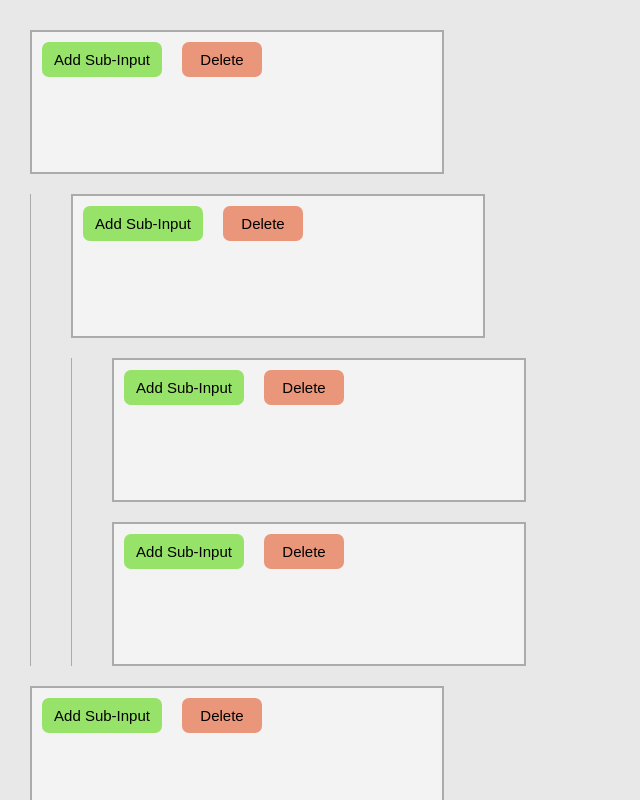
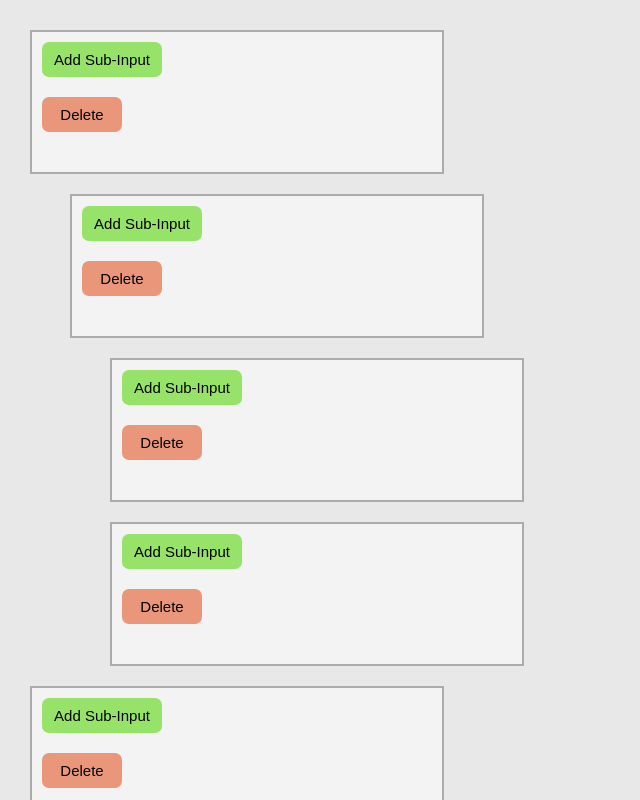
Before and after one commit to DominikDR/FormBuilder, a React app: page / in a window 1280 px wide. Shown: the top 800 px of the page, without its empty margins (0-640 px from the left). Built offline with nearby package versions, Linux system fonts and the light colour scheme.

Commit message:
Changes to functions names

```diff
--- a/src/components/App/App.js
+++ b/src/components/App/App.js
@@ -1,5 +1,5 @@
 import React from 'react';
-import FormList from '../FormList/FormList';
+import FormTree from '../FormTree/FormTree';
 
 import styles from './App.css';
 
@@ -8,7 +8,7 @@ export default class App extends React.Component {
     render() {
         return (
             <div className={styles.mainPage}>
-                <FormList />
+                <FormTree />
             </div>
         );
     }
--- a/src/components/Input/Input.css
+++ b/src/components/Form/Form.css
@@ -1,10 +1,17 @@
 .formBox {
+    display: flex;
+    flex-direction: column;
     height: 140px;
     width: 410px;
     border: 2px solid #ababab;
     margin-bottom: 20px;
     list-style-type: none;
     background-color: #f3f3f3;
+}
+
+.buttons {
+    display: flex;
+    flex-direction: row;
 }
 
 .formButton {
--- a/src/components/Input/Input.js
+++ b/src/components/Form/Form.js
@@ -2,26 +2,26 @@ import React from 'react';
 import classnames from 'classnames';
 import generateUniqueID from '../../generateUniqueID';
 
-import styles from './Input.css';
+import styles from './Form.css';
 
 export default class Form extends React.PureComponent {
-    handleAddSubInput = () => {
-        const { addSubInput, inputID } = this.props;
-        const newForm = this.createForm(inputID);
-        addSubInput(newForm);
+    handleAddSubForm = () => {
+        const { addSubForm, formID } = this.props;
+        const newForm = this.createForm(formID);
+        addSubForm(newForm);
     }
 
-    handleDeleteSubInput = () => {
-        const { deleteSubInput, inputID } = this.props;
-        deleteSubInput(inputID);
+    handleDeleteSubForm = () => {
+        const { deleteSubForm, formID } = this.props;
+        deleteSubForm(formID);
     }
 
-    createForm = (clickedInputID) => {
-        const newInputID = generateUniqueID();
+    createForm = (clickedFormID) => {
+        const newFormID = generateUniqueID();
         const newForm = {
-            id: newInputID,
-            parentID: clickedInputID,
-            subInputs: [],
+            id: newFormID,
+            parentID: clickedFormID,
+            subForms: [],
         };
         return newForm;
     }
@@ -30,14 +30,14 @@ export default class Form extends React.PureComponent {
         return (
             <li className={styles.formBox}>
                 <button
-                    onClick={this.handleAddSubInput}
+                    onClick={this.handleAddSubForm}
                     type="button"
                     className={classnames(styles.formButton, styles.addButton)}
                 >
                     Add Sub-Input
                 </button>
                 <button
-                    onClick={this.handleDeleteSubInput}
+                    onClick={this.handleDeleteSubForm}
                     type="button"
                     className={classnames(styles.formButton, styles.deleteButton)}
                 >
--- a/src/components/FormList/FormList.js
+++ /dev/null
@@ -1,95 +0,0 @@
-import React, { Fragment } from 'react';
-import Input from '../Input/Input';
-import data from '../../data';
-import generateUniqueID from '../../generateUniqueID';
-
-import styles from './FormList.css';
-
-export default class FormList extends React.Component {
-    state = {
-        data,
-    }
-
-    addInput = () => {
-        const { data } = this.state;
-        const newInput = {
-            id: generateUniqueID(),
-            subInputs: [],
-        };
-        this.setState({
-            data: {
-                ...data,
-                [newInput.id]: newInput,
-            },
-        });
-    }
-
-    addSubInput = (newInput) => {
-        const { data } = this.state;
-        this.setState({
-            data: {
-                ...data,
-                [newInput.parentID]: {
-                    ...data[newInput.parentID],
-                    subInputs: [...data[newInput.parentID].subInputs, newInput.id],
-                },
-                [newInput.id]: newInput,
-            },
-        });
-    }
-
-    deleteSubInput = (clickedInputID) => {
-        const { data } = this.state;
-        const dataCopy = JSON.parse(JSON.stringify(data));
-        const sumNestedInputs = this.sumNestedInputs(clickedInputID);
-        sumNestedInputs.forEach((id) => { delete dataCopy[id]; });
-
-        const { parentID } = dataCopy[clickedInputID];
-        if (dataCopy[parentID]) {
-            dataCopy[parentID].subInputs = dataCopy[parentID].subInputs.filter(id => id !== clickedInputID);
-        }
-
-        delete dataCopy[clickedInputID];
-        this.setState({
-            data: dataCopy,
-        });
-    }
-
-    sumNestedInputs = (id) => {
-        const { data } = this.state;
-        const { subInputs } = data[id];
-        return [...subInputs, ...subInputs.map(this.sumNestedInputs).flat()];
-    }
-
-    constructInput = (dataKey) => {
-        const { data } = this.state;
-        return (
-            <Fragment key={dataKey}>
-                <Input
-                    inputID={data[dataKey].id}
-                    addSubInput={this.addSubInput}
-                    deleteSubInput={this.deleteSubInput}
-                />
-                <ol className={styles.subList}>
-                    {data[dataKey].subInputs.map(this.constructInput)}
-                </ol>
-            </Fragment>
-        );
-    }
-
-    render() {
-        const { data } = this.state;
-        return (
-            <div>
-                {Object.keys(data).filter(dataKey => !data[dataKey].parentID).map(this.constructInput)}
-                <button
-                    onClick={this.addInput}
-                    type="button"
-                    className={styles.addInputButton}
-                >
-                    Add Input
-                </button>
-            </div>
-        );
-    }
-}
--- a/src/components/FormList/FormList.css
+++ b/src/components/FormTree/FormTree.css
@@ -2,7 +2,7 @@
     border-left: 1px solid #ababab;
 }
 
-.addInputButton {
+.addFormButton {
     height: 35px;
     width: 120px;
     background-color: #97e269;
@@ -10,10 +10,10 @@
     border-radius: 7px;
     border: none;
 }
-.addInputButton:focus {
+.addFormButton:focus {
     outline:none;
   }
-.addInputButton:hover {
+.addFormButton:hover {
     cursor: pointer;
     background-color: #7eca4e;
 }
--- /dev/null
+++ b/src/components/FormTree/FormTree.js
@@ -0,0 +1,95 @@
+import React, { Fragment } from 'react';
+import Form from '../Form/Form';
+import data from '../../data';
+import generateUniqueID from '../../generateUniqueID';
+
+import styles from './FormTree.css';
+
+export default class FormTree extends React.Component {
+    state = {
+        data,
+    }
+
+    addForm = () => {
+        const { data } = this.state;
+        const newForm = {
+            id: generateUniqueID(),
+            subForms: [],
+        };
+        this.setState({
+            data: {
+                ...data,
+                [newForm.id]: newForm,
+            },
+        });
+    }
+
+    addSubForm = (newForm) => {
+        const { data } = this.state;
+        this.setState({
+            data: {
+                ...data,
+                [newForm.parentID]: {
+                    ...data[newForm.parentID],
+                    subForms: [...data[newForm.parentID].subForms, newForm.id],
+                },
+                [newForm.id]: newForm,
+            },
+        });
+    }
+
+    deleteSubForm = (clickedFormID) => {
+        const { data } = this.state;
+        const dataCopy = JSON.parse(JSON.stringify(data));
+        const sumNestedForms = this.sumNestedForms(clickedFormID);
+        sumNestedForms.forEach((id) => { delete dataCopy[id]; });
+
+        const { parentID } = dataCopy[clickedFormID];
+        if (dataCopy[parentID]) {
+            dataCopy[parentID].subForms = dataCopy[parentID].subForms.filter(id => id !== clickedFormID);
+        }
+
+        delete dataCopy[clickedFormID];
+        this.setState({
+            data: dataCopy,
+        });
+    }
+
+    sumNestedForms = (id) => {
+        const { data } = this.state;
+        const { subForms } = data[id];
+        return [...subForms, ...subForms.map(this.sumNestedForms).flat()];
+    }
+
+    constructForm = (dataKey) => {
+        const { data } = this.state;
+        return (
+            <Fragment key={dataKey}>
+                <Form
+                    formID={data[dataKey].id}
+                    addSubForm={this.addSubForm}
+                    deleteSubForm={this.deleteSubForm}
+                />
+                <ol className={styles.subTree}>
+                    {data[dataKey].subForms.map(this.constructForm)}
+                </ol>
+            </Fragment>
+        );
+    }
+
+    render() {
+        const { data } = this.state;
+        return (
+            <div>
+                {Object.keys(data).filter(dataKey => !data[dataKey].parentID).map(this.constructForm)}
+                <button
+                    onClick={this.addForm}
+                    type="button"
+                    className={styles.addFormButton}
+                >
+                    Add Input
+                </button>
+            </div>
+        );
+    }
+}
--- a/src/data.js
+++ b/src/data.js
@@ -1,31 +1,31 @@
 const data = {
     a1: {
         id: 'a1',
-        subInputs: ['b3'],
+        subForms: ['b3'],
     },
     a2: {
         id: 'a2',
-        subInputs: ['j9'],
+        subForms: ['j9'],
     },
     b2: {
         id: 'b2',
         parentID: 'b3',
-        subInputs: [],
+        subForms: [],
     },
     b3: {
         id: 'b3',
         parentID: 'a1',
-        subInputs: ['b2', 'j8'],
+        subForms: ['b2', 'j8'],
     },
     j8: {
         id: 'j8',
         parentID: 'b3',
-        subInputs: [],
+        subForms: [],
     },
     j9: {
         id: 'j9',
         parentID: 'a2',
-        subInputs: [],
+        subForms: [],
     },
 };
 
```
